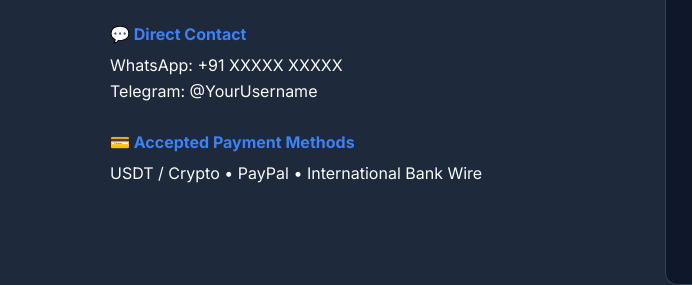
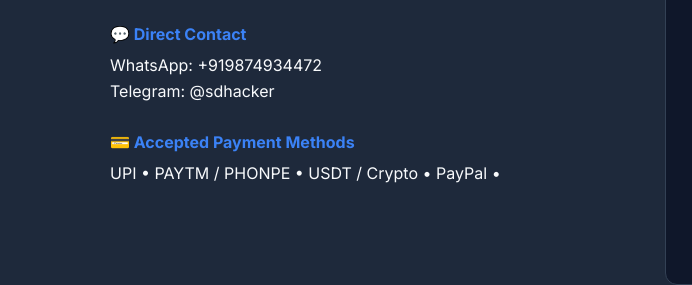
Before and after one commit to mondaltechshop-max/Mondal, a plain HTML site: page index.html in a window 1280 px wide. Shown: the part 1333-1618 px from the top of the page, 0-692 px from the left. Drawn offline with Linux system fonts and the light colour scheme.

Commit message:
Update index.html

```diff
--- a/index.html
+++ b/index.html
@@ -39,7 +39,7 @@
                         <li>✓ 12-Month Access Link</li>
                     </ul>
                     <!-- Replace phone number with yours, including country code (e.g., 91 for India) -->
-                    <a href="https://wa.me/91XXXXXXXXXX?text=Hello,%20I%20want%20to%20buy%20a%20W2R%20Schematic%20activation." target="_blank" class="btn card-btn">Order via WhatsApp</a>
+                    <a href="https://wa.me/+919874934472?text=Hello,%20I%20want%20to%20buy%20a%20W2R%20Schematic%20activation." target="_blank" class="btn card-btn">Order via WhatsApp</a>
                 </div>
 
                 <!-- Card 2: CircuitBit -->
@@ -54,7 +54,7 @@
                         <li>✓ Dual-View Schematic & PCB</li>
                         <li>✓ Instant Activation</li>
                     </ul>
-                    <a href="https://wa.me/91XXXXXXXXXX?text=Hello,%20I%20want%20to%20buy%20a%20CircuitBit%20activation." target="_blank" class="btn card-btn explicit-btn">Order via WhatsApp</a>
+                    <a href="https://wa.me/+919874934472?text=Hello,%20I%20want%20to%20buy%20a%20CircuitBit%20activation." target="_blank" class="btn card-btn explicit-btn">Order via WhatsApp</a>
                 </div>
 
             </div>
@@ -71,13 +71,13 @@
 
                 <div class="info-block">
                     <h4>💬 Direct Contact</h4>
-                    <p>WhatsApp: +91 XXXXX XXXXX</p>
-                    <p>Telegram: @YourUsername</p>
+                    <p>WhatsApp: +919874934472</p>
+                    <p>Telegram: @sdhacker</p>
                 </div>
 
                 <div class="info-block">
                     <h4>💳 Accepted Payment Methods</h4>
-                    <p>USDT / Crypto • PayPal • International Bank Wire</p>
+                    <p>UPI • PAYTM / PHONPE • USDT / Crypto • PayPal • </p>
                 </div>
             </div>
 
```
